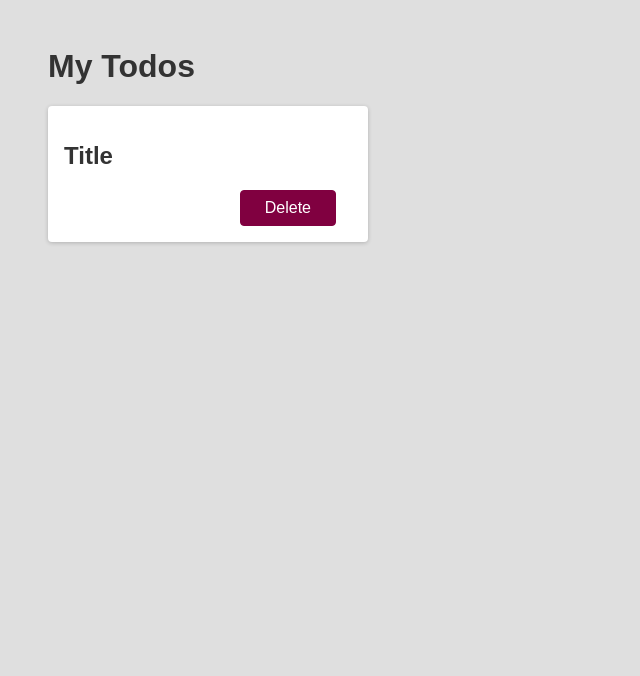
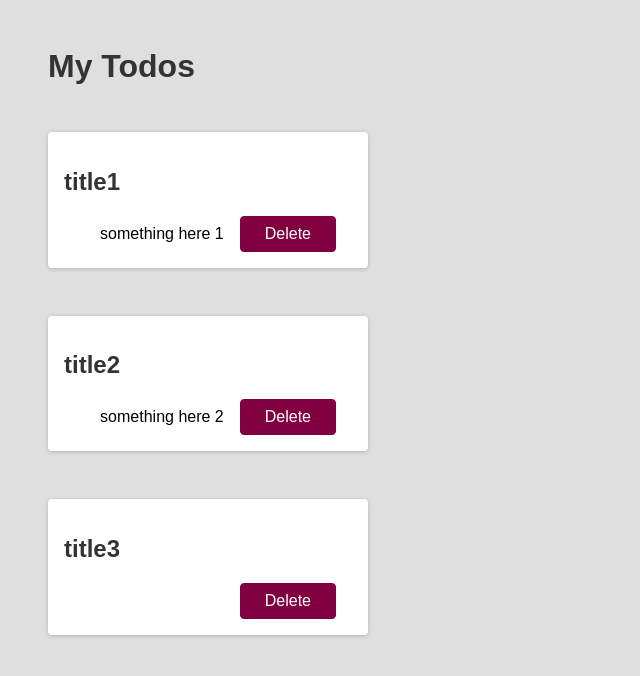
Before and after one commit to jvpink200/meetupProject, a React (Create React App) app: page / in a window 1280 px wide. Shown: the top 676 px of the page, without its empty margins (0-640 px from the left). Built offline with nearby package versions, Linux system fonts and the light colour scheme.

Commit message:
added todo component

```diff
--- a/src/App.js
+++ b/src/App.js
@@ -1,15 +1,12 @@
 import React from 'react';
-
+import ToDo from './components/Todo';
 function App() {
   return (
     <div>
       <h1>My Todos</h1>
-      <div className='card'>
-        <h2>Title</h2>
-        <div className='actions'>
-          <button className='btn'>Delete</button>
-        </div>
-      </div>
+      <ToDo title="title1" bio="something here 1" />
+      <ToDo title="title2" bio="something here 2" />
+      <ToDo title="title3" />
     </div>
   );
 }
--- /dev/null
+++ b/src/components/Todo.js
@@ -0,0 +1,15 @@
+import React from 'react';
+
+function ToDo(props) {
+    return (
+        <div className="card mt-2">
+          <h2>{props.title}</h2>
+          <div className="actions">
+              <span>{props.bio}</span>
+            <button className="btn">Delete</button>
+          </div>
+        </div>
+    );
+}
+
+export default ToDo;
--- a/src/index.css
+++ b/src/index.css
@@ -71,3 +71,7 @@ h1, h2 {
   top: 0;
   left:0;
 }
+
+.mt-2 {
+  margin-top:4%;
+}
```
